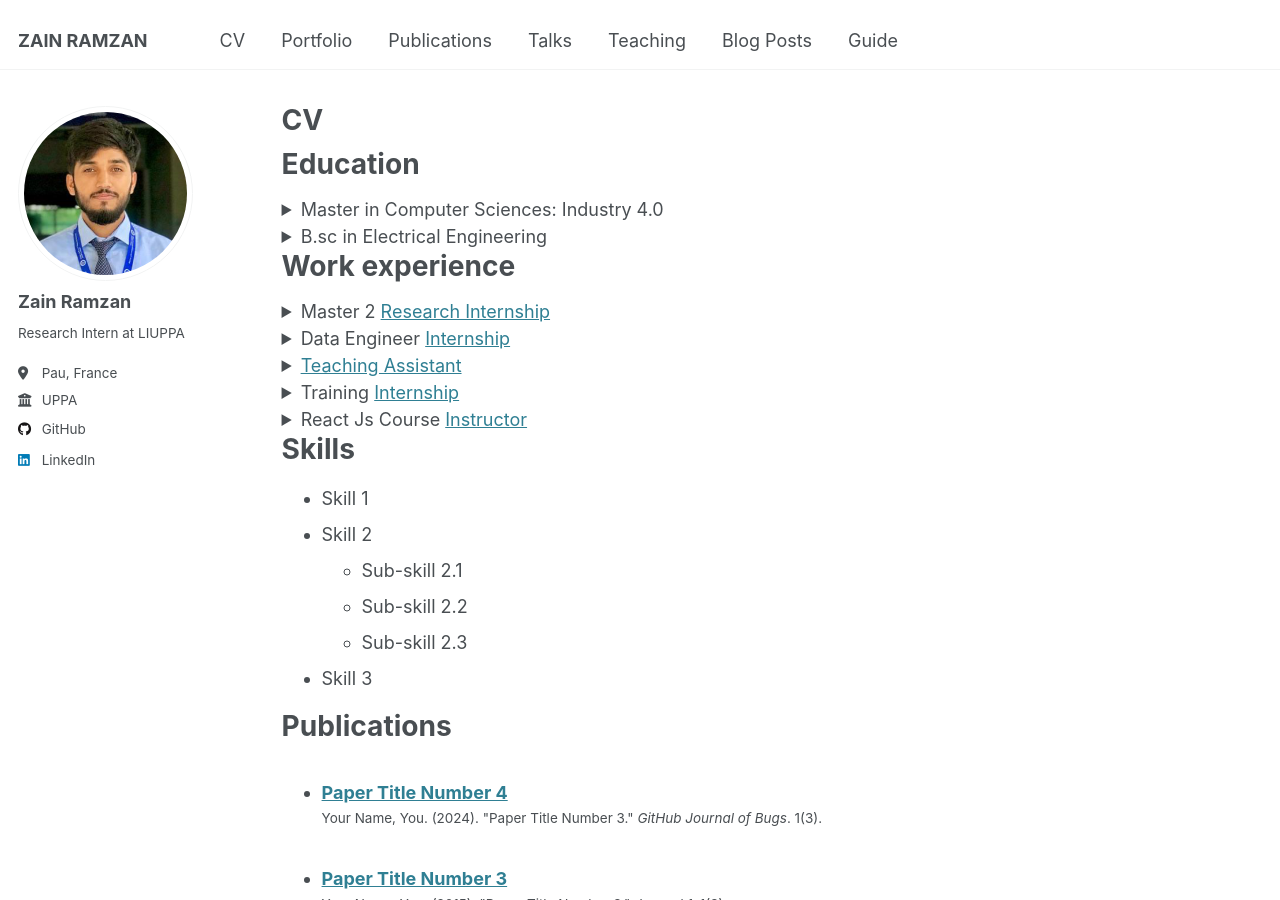
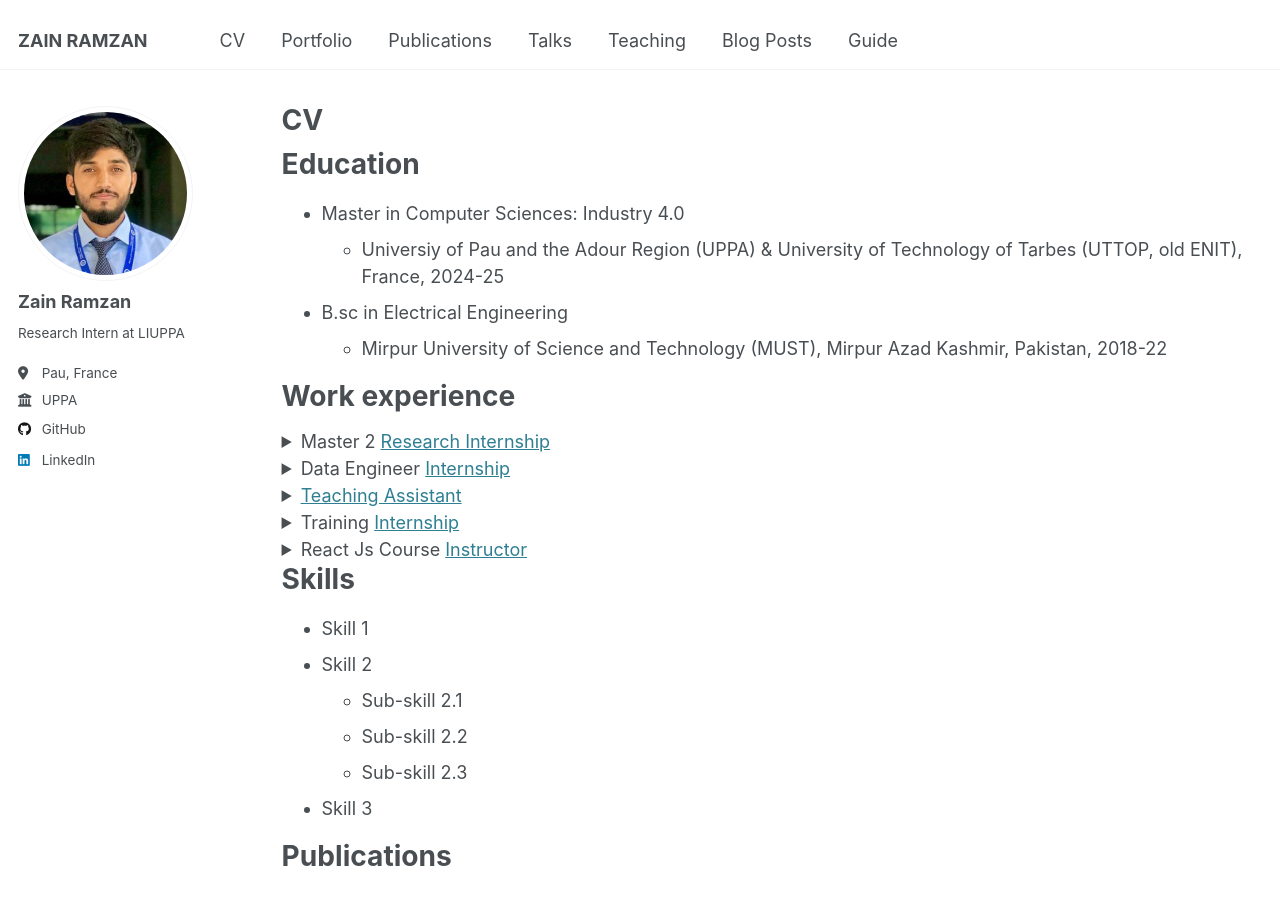
Before and after one commit to zain-ramzan/zain-ramzan.github.io, a Jekyll site: the page built from _pages/cv.md, in a window 1280 px wide and 900 px high. Built offline with Jekyll 4.4.1, drawn with Linux system fonts in a browser that asks for light colours; some of the changed lines change nothing that is shown.

Commit message:
Update cv.md

```diff
--- a/_pages/cv.md
+++ b/_pages/cv.md
@@ -11,14 +11,10 @@ redirect_from:
 
 Education
 ======
-<details>
-  <summary>Master in Computer Sciences: Industry 4.0</summary>
-  Universiy of Pau and the Adour Region (<a href="https://formation.univ-pau.fr/en/programs/science-technology-health-STS/master-degree-XB/master-computer-science-L7EMC9TO//m2-industry-4-0-L7EMCSH1.html" target="_blank">UPPA</a>) & University of Technology of Tarbes (UTTOP, old ENIT), France, 2024-25
-</details>
-<details>
-  <summary>B.sc in Electrical Engineering</summary>
-  Mirpur University of Science and Technology (<a href="https://must.edu.pk/electrical-engineering/" target="_blank">MUST</a>), Mirpur Azad Kashmir, Pakistan, 2018-22
-</details>
+* Master in Computer Sciences: Industry 4.0
+  * Universiy of Pau and the Adour Region (UPPA) & University of Technology of Tarbes (UTTOP, old ENIT), France, 2024-25
+* B.sc in Electrical Engineering
+  * Mirpur University of Science and Technology (MUST), Mirpur Azad Kashmir, Pakistan, 2018-22
 
 Work experience
 ======
```
